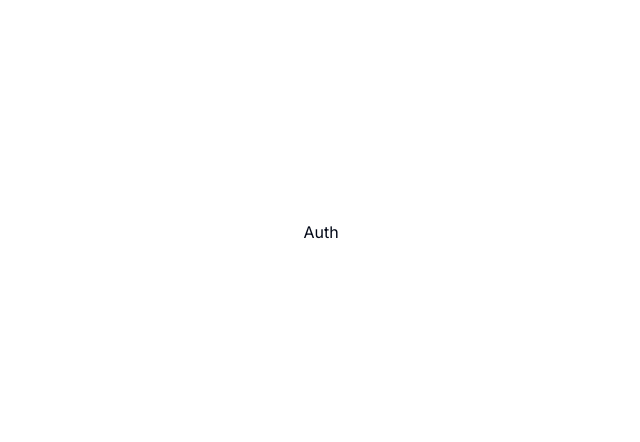
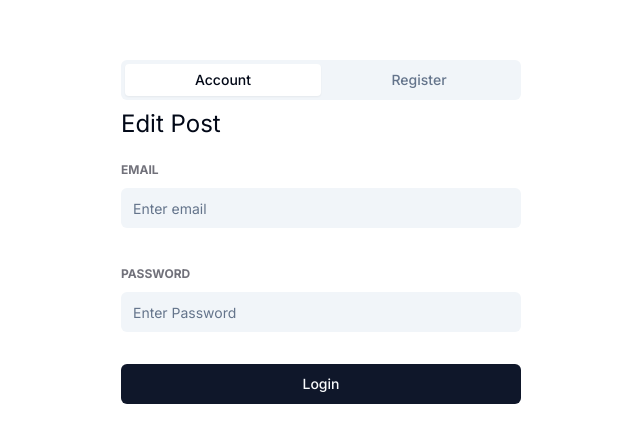
Before and after one commit to snoweel/admin-ui-nextjs-shadcn, a Next.js app: page /auth in a window 1280 px wide. Shown: the part 168-610 px from the top of the page, without its empty margins (319-959 px from the left). Built offline with nearby package versions, Linux system fonts and the light colour scheme.

Commit message:
basic login form

```diff
--- a/app/(auth)/auth/page.tsx
+++ b/app/(auth)/auth/page.tsx
@@ -1,5 +1,11 @@
+import AuthTabs from "@/components/auth/Authtabs";
+
 const AuthPage = () => {
-  return <div>Auth</div>;
+  return (
+    <>
+      <AuthTabs />
+    </>
+  );
 };
 
 export default AuthPage;
--- /dev/null
+++ b/components/auth/Authtabs.tsx
@@ -0,0 +1,22 @@
+import { Tabs, TabsContent, TabsList, TabsTrigger } from "@/components/ui/tabs";
+import LoginForm from "./LoginForm";
+import RegisterForm from "./RegisterForm";
+
+const AuthTabs = () => {
+  return (
+    <Tabs defaultValue="login" className="w-[400px]">
+      <TabsList className="grid w-full grid-cols-2">
+        <TabsTrigger value="login">Account</TabsTrigger>
+        <TabsTrigger value="register">Register</TabsTrigger>
+      </TabsList>
+      <TabsContent value="login">
+        <LoginForm />
+      </TabsContent>
+      <TabsContent value="register">
+        <RegisterForm />
+      </TabsContent>
+    </Tabs>
+  );
+};
+
+export default AuthTabs;
--- /dev/null
+++ b/components/auth/LoginForm.tsx
@@ -0,0 +1,115 @@
+"use client";
+import { useForm } from "react-hook-form";
+import { zodResolver } from "@hookform/resolvers/zod";
+import { z } from "zod";
+
+import { Input } from "@/components/ui/input";
+
+import { Button } from "@/components/ui/button";
+import { useRouter } from "next/navigation";
+
+import {
+  Card,
+  CardContent,
+  CardDescription,
+  CardFooter,
+  CardHeader,
+  CardTitle,
+} from "@/components/ui/card";
+
+import {
+  Form,
+  FormControl,
+  FormDescription,
+  FormField,
+  FormItem,
+  FormLabel,
+  FormMessage,
+} from "@/components/ui/form";
+
+import posts from "@/data/posts";
+
+const formSchema = z.object({
+  email: z
+    .string()
+    .min(2, {
+      message: "email",
+    })
+    .email({ message: "must be a valid email" }),
+  password: z.string().min(2, {
+    message: "password must be at least 2 characters.",
+  }),
+});
+
+const LoginForm = () => {
+  const router = useRouter();
+  // 1. Define your form.
+  const form = useForm<z.infer<typeof formSchema>>({
+    resolver: zodResolver(formSchema),
+    defaultValues: { email: "", password: "" },
+  });
+
+  // 2. Define a submit handler.
+  function onSubmit(values: z.infer<typeof formSchema>) {
+    // Do something with the form values.
+    // ✅ This will be type-safe and validated.
+    console.log(values);
+    router.push("/");
+  }
+
+  return (
+    <>
+      <h3 className="text-2xl mb-4">Edit Post</h3>
+      <Form {...form}>
+        <form onSubmit={form.handleSubmit(onSubmit)} className="space-y-8">
+          <FormField
+            control={form.control}
+            name="email"
+            render={({ field }) => (
+              <FormItem>
+                <FormLabel className="uppercase text-xs font-bold text-zinc-500 dark:text-white">
+                  Email
+                </FormLabel>
+                <FormControl>
+                  <Input
+                    className="bg-slate-100 dark:bg-slate-500 border-0 focus-visible:ring-0 text-black dark:text-white focus-visible::ring-offset-0"
+                    placeholder="Enter email"
+                    {...field}
+                  />
+                </FormControl>
+
+                <FormMessage />
+              </FormItem>
+            )}
+          />
+          <FormField
+            control={form.control}
+            name="password"
+            render={({ field }) => (
+              <FormItem>
+                <FormLabel className="uppercase text-xs font-bold text-zinc-500 dark:text-white">
+                  Password
+                </FormLabel>
+                <FormControl>
+                  <Input
+                    className="bg-slate-100 dark:bg-slate-500 border-0 focus-visible:ring-0 text-black dark:text-white focus-visible::ring-offset-0"
+                    placeholder="Enter Password"
+                    {...field}
+                  />
+                </FormControl>
+
+                <FormMessage />
+              </FormItem>
+            )}
+          />
+
+          <Button className="w-full dark:bg-slate-800 dark:text-cyan-50">
+            Login
+          </Button>
+        </form>
+      </Form>
+    </>
+  );
+};
+
+export default LoginForm;
--- /dev/null
+++ b/components/auth/RegisterForm.tsx
@@ -0,0 +1,5 @@
+const RegisterForm = () => {
+  return <div>Register Form</div>;
+};
+
+export default RegisterForm;
```
